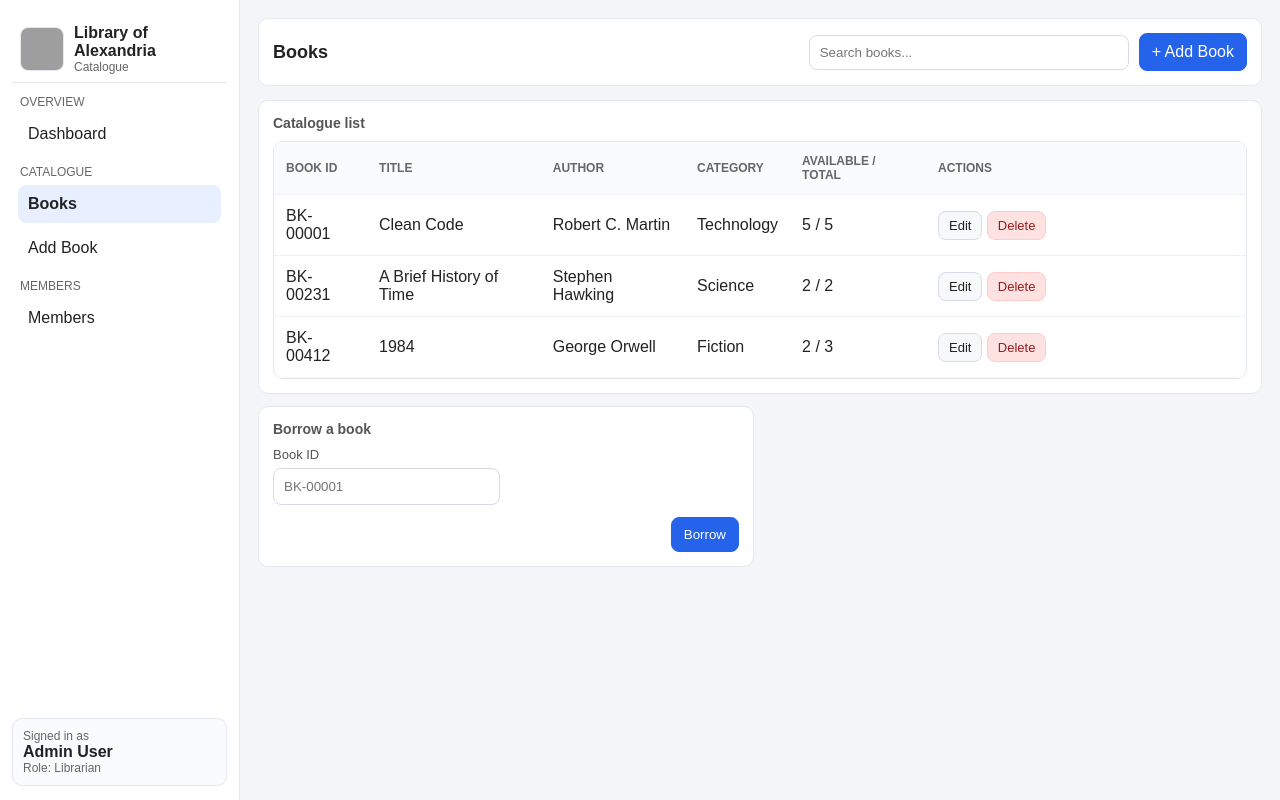
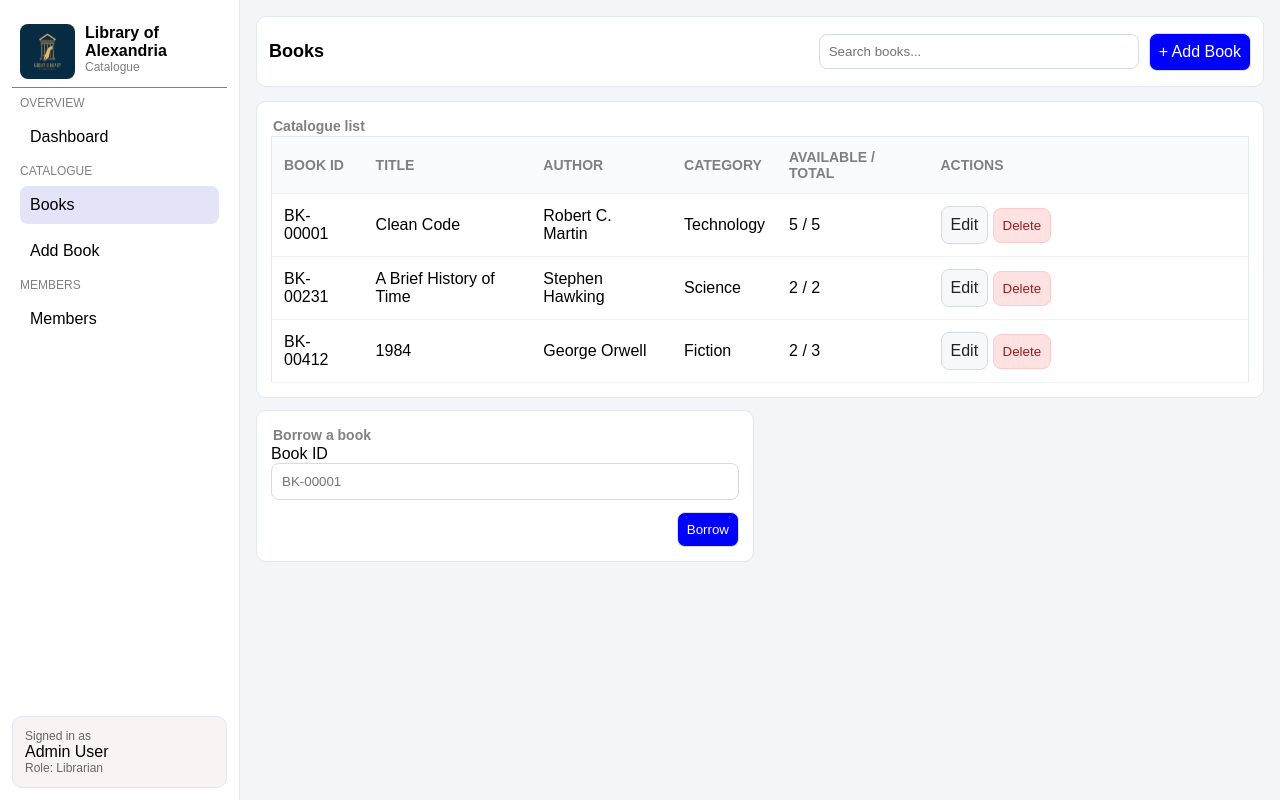
Before and after one commit to KaightO/library-management-system-web, a PHP site: page /book.php in a window 1280 px wide. Run offline with PHP 8.4, Linux system fonts and the light colour scheme; data comes from the database, SQL or seed files in the repository; grey boxes are pictures that could not be loaded.

Commit message:
Edited some CSS and some html class

```diff
--- a/book.php
+++ b/book.php
@@ -153,23 +153,23 @@ if ($editId !== '') {
 <body>
   <div class="app">
     <aside class="sidebar">
-      <div class="brand">
+      <div class="logo">
         <img src="pic.jpg" alt="Library logo">
         <div>
-          <div class="title">Library of Alexandria</div>
+          <b>Library of Alexandria</b>
           <div class="subtitle">Catalogue</div>
         </div>
       </div>
 
-      <nav class="nav" aria-label="Primary">
-        <div class="nav-section">Overview</div>
+      <nav class="nav">
+        <div class="nav-section">OVERVIEW</div>
         <a href="library.php">Dashboard</a>
 
-        <div class="nav-section">Catalogue</div>
+        <div class="nav-section">CATALOGUE</div>
         <a class="active" href="book.php">Books</a>
         <a href="addbook.php">Add Book</a>
 
-        <div class="nav-section">Members</div>
+        <div class="nav-section">MEMBERS</div>
         <a href="members.php">Members</a>
       </nav>
 
@@ -185,7 +185,7 @@ if ($editId !== '') {
         <h1>Books</h1>
         <div class="actions">
           <form class="search" action="book.php" method="get">
-            <input type="text" name="q" placeholder="Search books..." aria-label="Search books" value="<?php echo htmlspecialchars($q); ?>">
+            <input type="text" name="q" placeholder="Search books..." value="<?php echo htmlspecialchars($q); ?>">
           </form>
           <a class="btn primary" href="addbook.php">+ Add Book</a>
         </div>
@@ -194,7 +194,7 @@ if ($editId !== '') {
       <section class="grid">
         <div class="card span-12">
           <h2>Catalogue list</h2>
-          <div class="table-wrap" role="region" aria-label="Books table" tabindex="0">
+          <div class="table-wrap">
             <table>
               <thead>
                 <tr>
@@ -237,7 +237,7 @@ if ($editId !== '') {
           <form action="book.php" method="post" autocomplete="on">
             <input type="hidden" name="action" value="borrow_book">
             <div class="form-grid">
-              <div class="field half">
+              <div class="field">
                 <label for="borrow_book_id">Book ID</label>
                 <input id="borrow_book_id" name="book_id" placeholder="BK-00001" required>
               </div>
@@ -255,46 +255,46 @@ if ($editId !== '') {
             <input type="hidden" name="action" value="update_book">
             <input type="hidden" name="id" value="<?php echo htmlspecialchars($editBook['id']); ?>">
             <div class="form-grid">
-              <div class="field third">
+              <div class="field">
                 <label>Book ID</label>
                 <input value="<?php echo htmlspecialchars($editBook['id']); ?>" readonly>
               </div>
-              <div class="field third">
+              <div class="field">
                 <label for="isbn">ISBN</label>
                 <input id="isbn" name="isbn" value="<?php echo htmlspecialchars($editBook['isbn']); ?>">
               </div>
-              <div class="field third">
+              <div class="field">
                 <label for="year">Year</label>
                 <input id="year" name="year" type="number" min="0" value="<?php echo htmlspecialchars((string)$editBook['publish_year']); ?>">
               </div>
 
-              <div class="field half">
+              <div class="field">
                 <label for="title">Title</label>
                 <input id="title" name="title" value="<?php echo htmlspecialchars($editBook['title']); ?>" required>
               </div>
-              <div class="field half">
+              <div class="field">
                 <label for="author">Author</label>
                 <input id="author" name="author" value="<?php echo htmlspecialchars($editBook['author']); ?>" required>
               </div>
 
-              <div class="field half">
+              <div class="field">
                 <label for="category">Category</label>
                 <input id="category" name="category" value="<?php echo htmlspecialchars($editBook['category']); ?>">
               </div>
-              <div class="field half">
+              <div class="field">
                 <label for="shelf">Shelf</label>
                 <input id="shelf" name="shelf" value="<?php echo htmlspecialchars($editBook['shelf']); ?>">
               </div>
 
-              <div class="field third">
+              <div class="field">
                 <label for="copies_total">Total copies</label>
                 <input id="copies_total" name="copies_total" type="number" min="1" value="<?php echo (int)$editBook['copies_total']; ?>" required>
               </div>
-              <div class="field third">
+              <div class="field">
                 <label for="copies_available">Available copies</label>
                 <input id="copies_available" name="copies_available" type="number" min="0" value="<?php echo (int)$editBook['copies_available']; ?>" required>
               </div>
-              <div class="field third">
+              <div class="field">
                 <label for="language">Language</label>
                 <input id="language" name="language" value="<?php echo htmlspecialchars($editBook['language']); ?>">
               </div>
--- a/heisenberg.css
+++ b/heisenberg.css
@@ -1,67 +1,269 @@
-*{box-sizing:border-box}
+* {
+  box-sizing: border-box;
+}
 
-body{margin:0;font-family:Arial,Helvetica,sans-serif;background:#f3f5f8;color:#222}
+body {
+  margin: 0;
+  font-family: Arial, Helvetica, sans-serif;
+  background: #f3f5f8;
+  color: black;
+}
 
-.app{min-height:100vh;display:flex}
-.sidebar{width:240px;background:#fff;border-right:1px solid #e3e7ee;padding:16px 12px;position:fixed;top:0;left:0;bottom:0}
-.content{margin-left:240px;padding:18px;width:100%}
+.app {
+  display: flex;
+}
 
-.brand{display:flex;gap:10px;align-items:center;padding:8px;border-bottom:1px solid #e3e7ee;margin-bottom:10px}
-.brand img{width:44px;height:44px;border-radius:8px;object-fit:cover;border:1px solid #e3e7ee}
-.brand .title{font-weight:700}
-.brand .subtitle{font-size:12px;color:#666}
+.sidebar {
+  width: 240px;
+  background: white;
+  border-right: 1px solid #e3e7ee;
+  padding: 16px 12px;
+  position: fixed;
+  top: 0;
+  left: 0;
+  bottom: 0;
+}
 
-.nav-section{font-size:12px;color:#666;margin:12px 8px 6px;text-transform:uppercase}
-.nav a{display:block;text-decoration:none;color:#222;padding:10px;margin:6px;border-radius:8px}
-.nav a:hover{background:#f2f6ff}
-.nav a.active{background:#e8f0ff;font-weight:700}
+.content {
+  margin-left: 240px;
+  padding: 16px;
+  width: 100%;
+}
 
-.sidebar-footer{position:absolute;left:12px;right:12px;bottom:14px;border:1px solid #e3e7ee;border-radius:10px;padding:10px;background:#fafbfc}
-.sidebar-footer .role{color:#666;font-size:12px}
-.sidebar-footer .name{font-weight:700}
+.logo {
+  display: flex;
+  gap: 10px;
+  padding: 8px;
+  border-bottom: 1px solid grey;
+}
 
-.topbar{display:flex;justify-content:space-between;align-items:center;gap:12px;background:#fff;border:1px solid #e3e7ee;border-radius:10px;padding:14px}
-.topbar h1{margin:0;font-size:18px}
-.topbar .actions{display:flex;align-items:center;gap:10px}
-.search input{padding:9px 10px;border:1px solid #d6dbe6;border-radius:8px;width:320px}
+.logo img {
+  width: 55px;
+  height: 55px;
+  border-radius: 8px;
+}
 
-.grid{margin-top:14px;display:grid;grid-template-columns:repeat(12,1fr);gap:12px}
-.card{grid-column:span 12;background:#fff;border:1px solid #e3e7ee;border-radius:10px;padding:14px}
-.card h2{margin:0 0 10px;font-size:14px;color:#555}
-.span-3{grid-column:span 3}
-.span-6{grid-column:span 6}
-.span-8{grid-column:span 8}
-.span-12{grid-column:span 12}
-.stat{display:flex;justify-content:space-between;align-items:baseline}
-.stat .value{font-size:26px;font-weight:700}
-.stat .hint{font-size:12px;color:#666}
 
-.btn{display:inline-block;padding:9px 12px;border-radius:8px;border:1px solid #d6dbe6;background:#f7f8fa;color:#222;text-decoration:none}
-.btn:hover{background:#eef2f7}
-.btn.primary{background:#2563eb;border-color:#2563eb;color:#fff}
-.btn.danger{background:#fee2e2;border-color:#fecaca;color:#991b1b}
-.btn.small{padding:6px 10px;font-size:13px}
+.logo .subtitle {
+  font-size: 12px;
+  color: grey;
+}
 
-.table-wrap{overflow:auto;border:1px solid #e3e7ee;border-radius:10px}
-table{width:100%;border-collapse:collapse;min-width:720px;background:#fff}
-th,td{padding:12px;border-bottom:1px solid #eef1f6;text-align:left}
-th{font-size:12px;text-transform:uppercase;color:#666;background:#fafbfc}
+.nav-section {
+  font-size: 12px;
+  color: grey;
+  margin: 8px ;
+}
 
-.form-grid{display:grid;grid-template-columns:repeat(12,1fr);gap:12px}
-.field{grid-column:span 12}
-.field.half{grid-column:span 6}
-.field.third{grid-column:span 4}
-.field label{display:block;font-size:13px;color:#555;margin-bottom:6px}
-.field input,.field select,.field textarea{width:100%;padding:10px;border-radius:8px;border:1px solid #d6dbe6;background:#fff}
-.field textarea{min-height:90px;resize:vertical}
-.form-actions{margin-top:12px;display:flex;justify-content:flex-end;gap:10px}
+.nav a {
+  display: block;
+  text-decoration: none;
+  color: black;
+  padding: 10px;
+  border-radius: 8px;
+  margin: 8px;
+}
 
-@media (max-width:760px){
-  .sidebar{position:relative;width:100%;height:auto}
-  .content{margin-left:0}
-  .app{display:block}
-  .sidebar-footer{position:relative;left:0;right:0;bottom:0;margin-top:10px}
-  .span-3,.span-6,.span-8{grid-column:span 12}
-  .field.half,.field.third{grid-column:span 12}
-  table{min-width:640px}
+.nav a:hover {
+  background: rgb(228, 228, 249);
 }
+
+.nav a.active {
+  background: rgb(228, 228, 249);
+
+}
+
+.sidebar-footer {
+  position: absolute;
+  left: 12px;
+  right: 12px;
+  bottom: 12px;
+  border: 1px solid #e3e7ee;
+  border-radius: 10px;
+  padding: 12px;
+  background: rgb(250, 243, 243);
+}
+
+.sidebar-footer .role {
+  color: #666;
+  font-size: 12px;
+}
+
+.topbar {
+  display: flex;
+  justify-content: space-between;
+  align-items: center;
+  background-color: white;
+  border: 1px solid #e3e7ee;
+  border-radius: 10px;
+  padding: 12px;
+}
+
+.topbar h1 {
+  font-size: 18px;
+}
+
+.topbar .actions {
+  display: flex;
+  align-items: center;
+  gap: 10px;
+}
+
+.search input {
+  padding: 9px;
+  border: 1px solid #d6dbe6;
+  border-radius: 8px;
+  width: 320px;
+}
+
+.grid {
+  margin-top: 14px;
+  display: grid;
+  grid-template-columns: repeat(12, 1fr);
+  gap: 12px;
+}
+
+.card {
+  background: #fff;
+  border: 1px solid #e3e7ee;
+  border-radius: 10px;
+  padding: 14px;
+}
+
+.card h2 {
+  margin: 2px;
+  font-size: 14px;
+  color: grey;
+}
+
+.span-3 {
+  grid-column: span 3;
+}
+
+.span-6 {
+  grid-column: span 6;
+}
+
+.span-8 {
+  grid-column: span 8;
+}
+
+.span-12 {
+  grid-column: span 12;
+}
+
+.stat {
+  display: flex;
+  justify-content: space-between;
+}
+
+.stat .value {
+  font-size: 26px;
+}
+
+.btn {
+  display: inline-block;
+  padding: 9px;
+  border-radius: 8px;
+  border: 1px solid #d6dbe6;
+  background: #f7f8fa;
+  color: #222;
+  text-decoration: none;
+}
+
+.btn:hover {
+  background: #eef2f7;
+}
+
+.btn.primary {
+  background: blue;
+  color: #fff;
+}
+
+.btn.danger {
+  background: #fee2e2;
+  border-color: #fecaca;
+  color: #991b1b;
+}
+
+table {
+  width: 100%;
+  border-collapse: collapse;
+  min-width: 720px;
+  background: white;
+  border: 1px solid #e3e7ee;
+}
+
+th,td {
+  padding: 12px;
+  border-bottom: 1px solid #eef1f6;
+  text-align: left;
+}
+
+th {
+  font-size: 14px;
+  text-transform: uppercase;
+  color: grey;
+  background: #fafbfc;
+}
+
+.form-grid {
+  display: grid;
+  gap: 12px;
+}
+
+.field input,
+.field select,
+.field textarea {
+  width: 100%;
+  padding: 10px;
+  border-radius: 8px;
+  border: 1px solid #d6dbe6;
+  background: white;
+}
+
+.form-actions {
+  margin-top: 12px;
+  display: flex;
+  justify-content: flex-end;
+  gap: 10px;
+}
+
+@media (max-width: 760px) {
+  .sidebar {
+    position: relative;
+    width: 100%;
+    height: auto;
+  }
+
+  .content {
+    margin-left: 0;
+  }
+
+  .app {
+    display: block;
+  }
+
+  .sidebar-footer {
+    position: relative;
+    left: 0;
+    right: 0;
+    bottom: 0;
+    margin-top: 10px;
+  }
+
+  .span-3,
+  .span-6,
+  .span-8 {
+    grid-column: span 12;
+  }
+
+  .field.half,
+  .field.third {
+    grid-column: span 12;
+  }
+
+  table {
+    min-width: 640px;
+  }
+}
```
Also changed, not shown: addbook.php (+16 -16 lines), library.php (+9 -9 lines), members.php (+16 -16 lines), returnbook.php (+10 -10 lines), pic.jpg (added).
